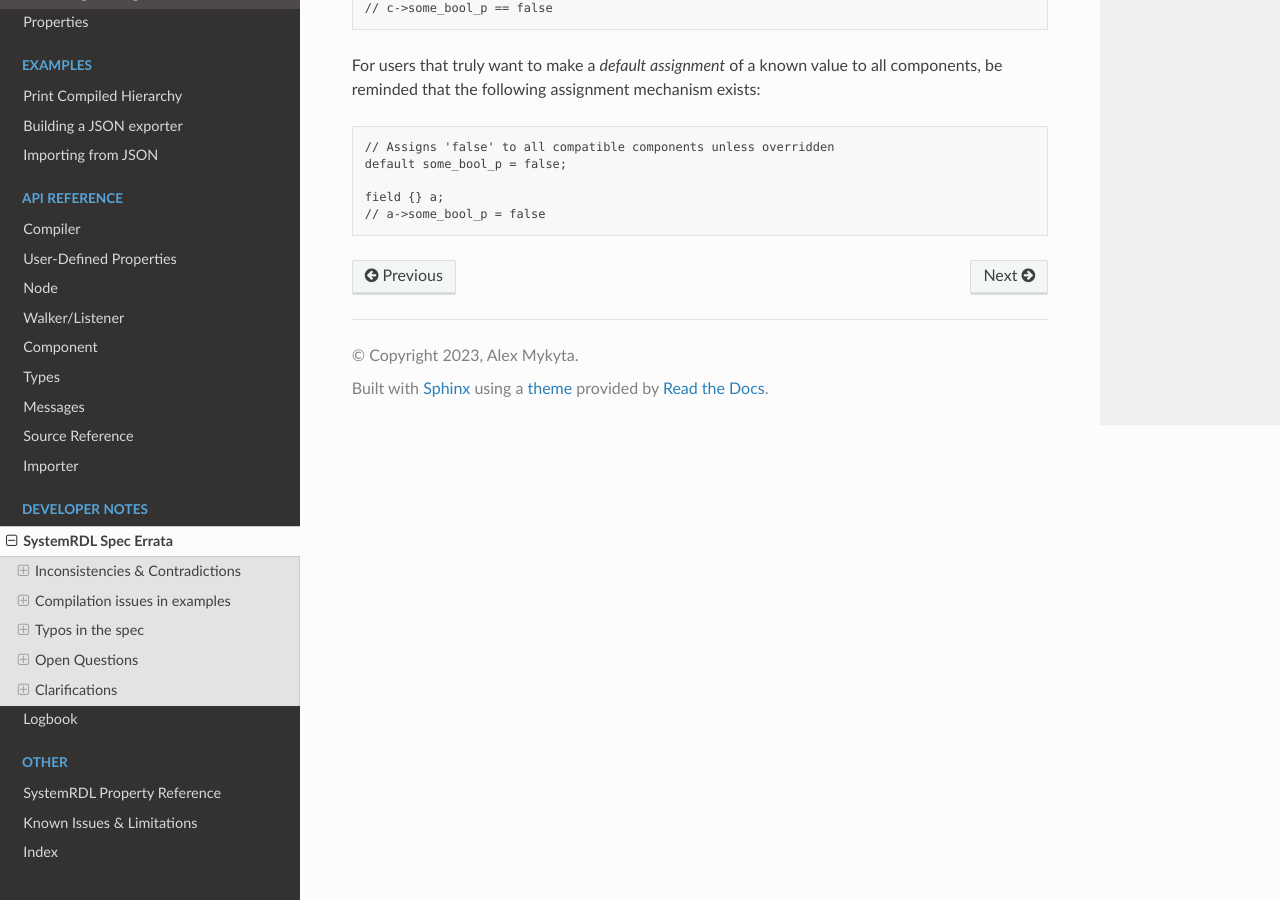
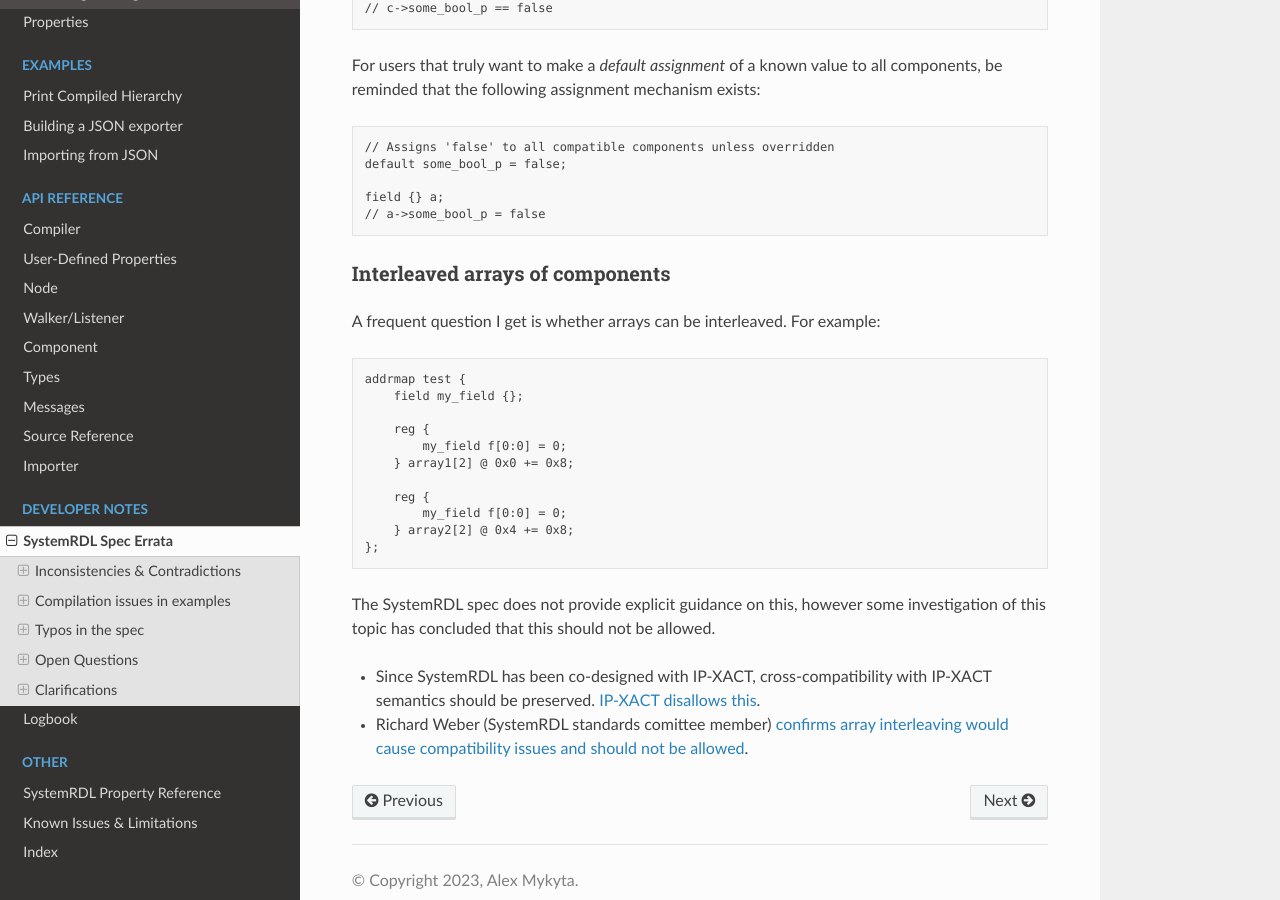
Before and after one commit to SystemRDL/systemrdl-compiler, a Sphinx documentation site: the page built from docs/dev_notes/rdl_spec_errata.rst, in a window 1280 px wide and 900 px high, scrolled down 15312 px. Built offline with Sphinx 7.4.7 and the Read the Docs theme 2.0.0, drawn with Linux system fonts in a browser that asks for light colours.

Commit message:
errata note on interleaving

```diff
--- a/docs/dev_notes/rdl_spec_errata.rst
+++ b/docs/dev_notes/rdl_spec_errata.rst
@@ -822,3 +822,30 @@ components, be reminded that the following assignment mechanism exists:
 
     field {} a;
     // a->some_bool_p = false
+
+
+Interleaved arrays of components
+^^^^^^^^^^^^^^^^^^^^^^^^^^^^^^^^
+A frequent question I get is whether arrays can be interleaved. For example:
+
+.. code-block:: systemrdl
+
+    addrmap test {
+        field my_field {};
+
+        reg {
+            my_field f[0:0] = 0;
+        } array1[2] @ 0x0 += 0x8;
+
+        reg {
+            my_field f[0:0] = 0;
+        } array2[2] @ 0x4 += 0x8;
+    };
+
+The SystemRDL spec does not provide explicit guidance on this, however some
+investigation of this topic has concluded that this should not be allowed.
+
+* Since SystemRDL has been co-designed with IP-XACT, cross-compatibility with
+  IP-XACT semantics should be preserved. `IP-XACT disallows this <https://github.com/SystemRDL/systemrdl-compiler/issues/160#issuecomment-1504697766>`_.
+* Richard Weber (SystemRDL standards comittee member) `confirms array interleaving
+  would cause compatibility issues and should not be allowed <https://forums.accellera.org/topic/7513-interleaved-registers>`_.
```
